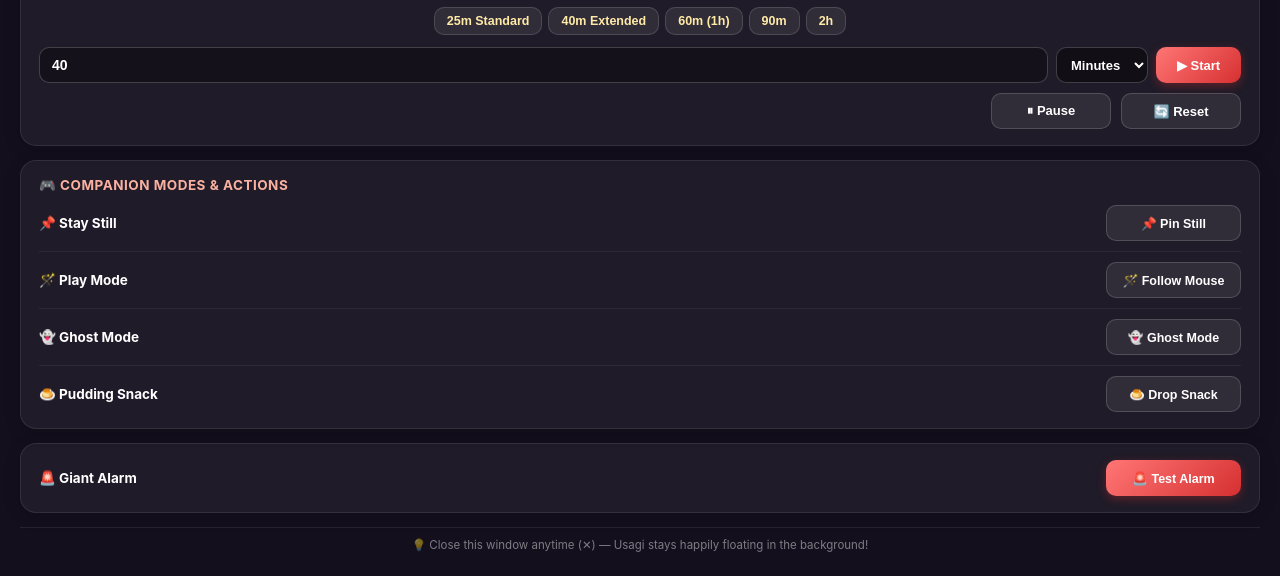
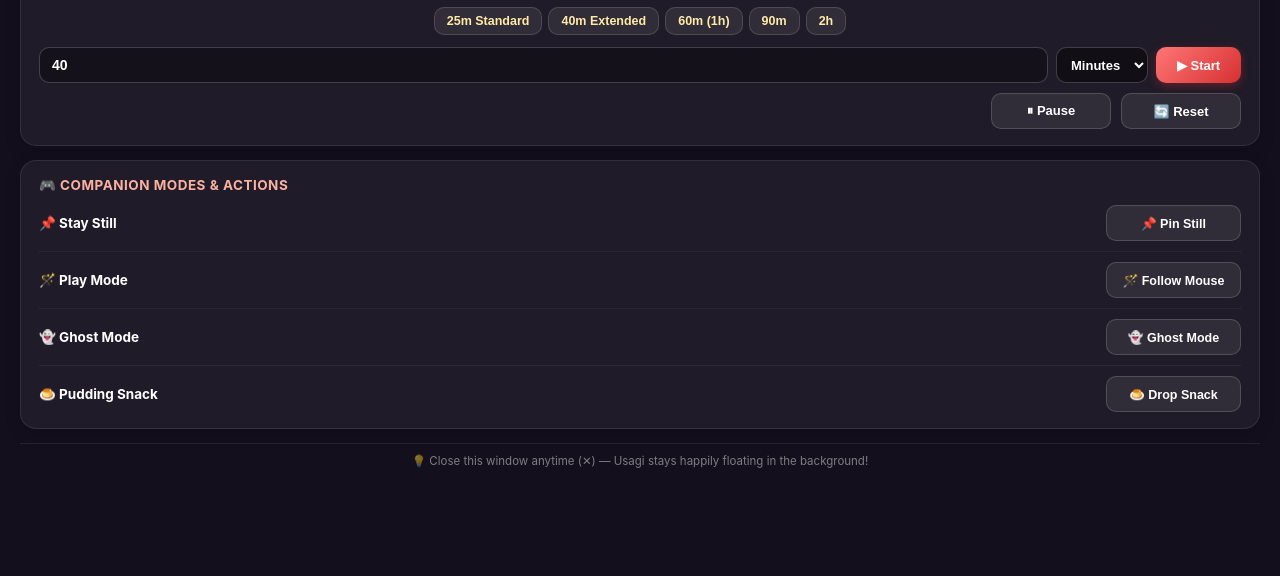
Before and after one commit to sonthien22501/usagi-buddy, a website with bundled scripts: page src/dashboard/index.html in a window 1280 px wide. Shown: the part 365-941 px from the top of the page. After the commit the page ends 857 px from the top, so only its background shows below. Built offline with nearby package versions, Linux system fonts and the light colour scheme; files whose address does not match are found by name.

Commit message:
chore(release): bump version to v0.2.0, update README.md, and hide giant alarm test button

```diff
--- a/package.json
+++ b/package.json
@@ -1,6 +1,6 @@
 {
   "name": "usagi-buddy",
-  "version": "0.1.0",
+  "version": "0.2.0",
   "description": "Usagi Float - Desktop Companion",
   "author": "sonthien22501",
   "main": "dist/main/index.js",
--- a/src/dashboard/index.html
+++ b/src/dashboard/index.html
@@ -513,14 +513,6 @@
       </div>
     </div>
 
-    <!-- 4. Giant Usagi Jumpscare Alarm Test (Identical Button Alignment) -->
-    <div class="card">
-      <div class="card-header" style="margin-bottom: 0">
-        <div class="mode-title">🚨 Giant Alarm</div>
-        <button class="feature-btn btn-primary" id="test-giant-alarm-btn">🚨 Test Alarm</button>
-      </div>
-    </div>
-
     <!-- App Footer -->
     <div class="app-footer">
       💡 Close this window anytime (✕) — Usagi stays happily floating in the background!
```
Also changed, not shown: README.md.
